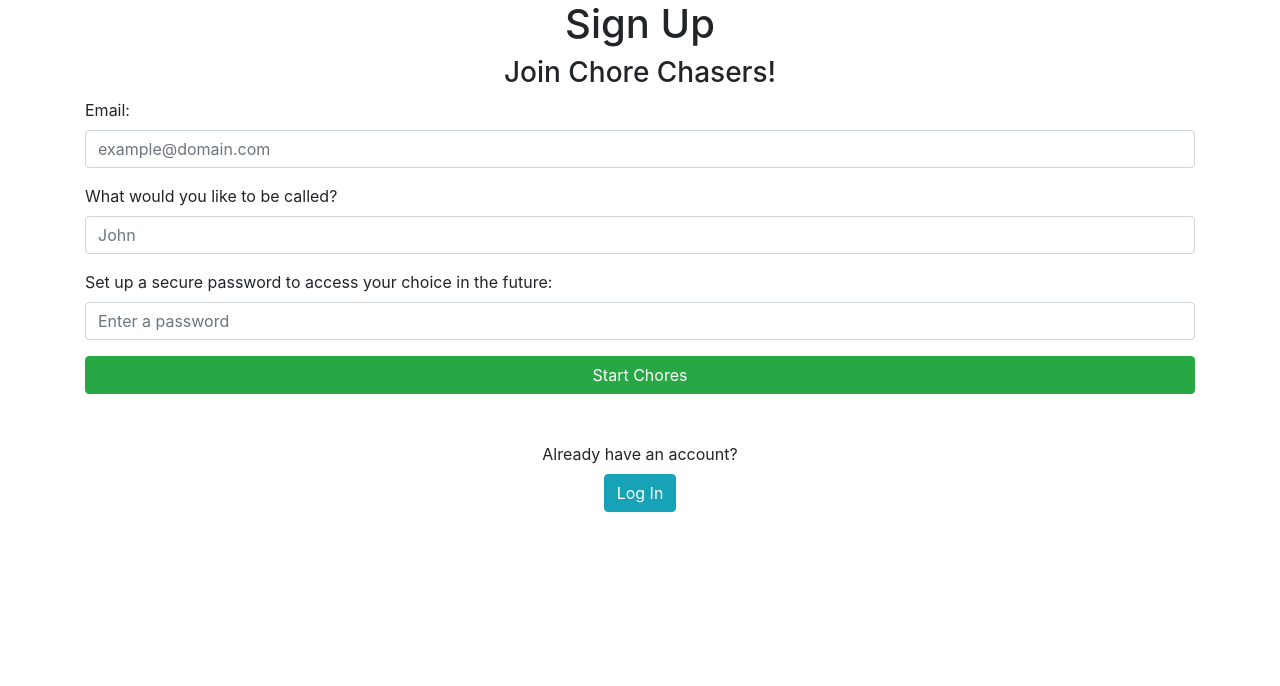
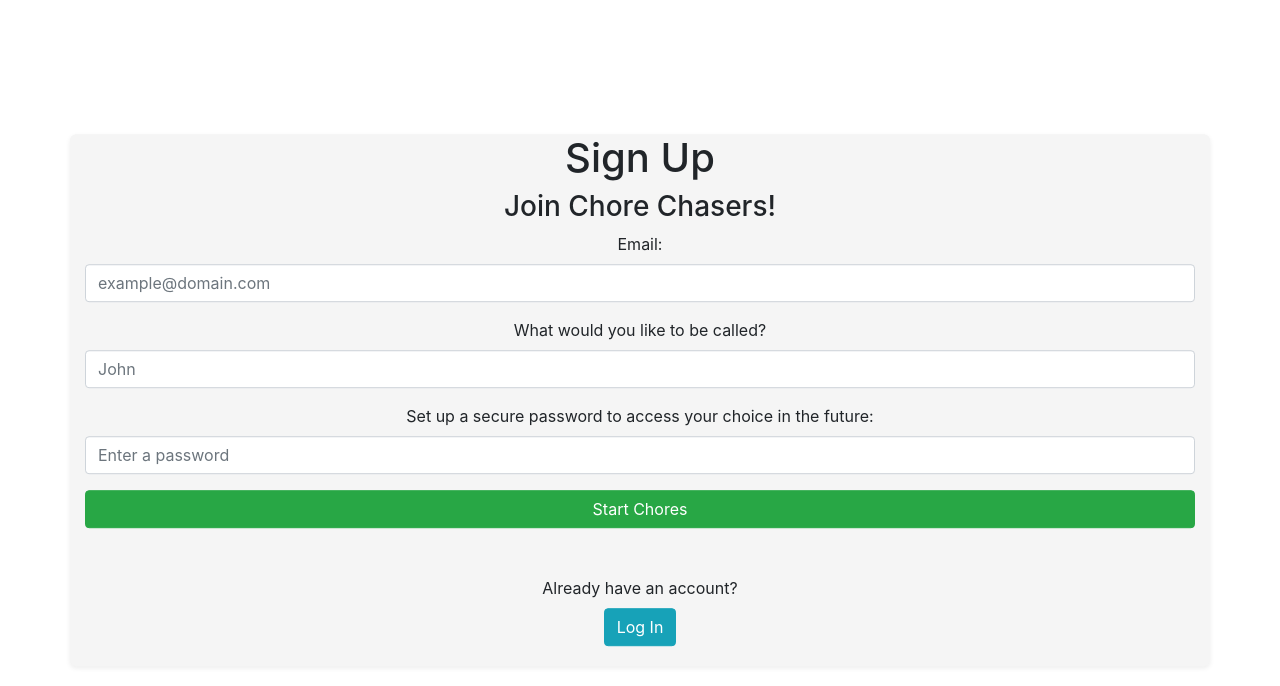
Before and after one commit to BrennanBeeler/CS5340_ChoreChasers, a React (Create React App) app: page /signUp in a window 1280 px wide. Shown: the top 686 px of the page. Built offline with nearby package versions, Linux system fonts and the light colour scheme.

Commit message:
profile css

```diff
--- /dev/null
+++ b/src/components/profile/profile.css
@@ -0,0 +1,40 @@
+.body {
+  background-color: coral;
+}
+.container {
+  width: 400px;
+  margin: 0;
+  position: absolute;
+  top: 50%;
+  left: 50%;
+  -ms-transform: translate(-50%, -50%);
+  transform: translate(-50%, -50%);
+  background-color: whitesmoke;
+  padding: 0 20px 20px;
+  border-radius: 6px;
+  -webkit-border-radius: 6px;
+  -moz-border-radius: 6px;
+  box-shadow: 0 2px 5px rgba(0,0,0,0.075);
+  -webkit-box-shadow: 0 2px 5px rgba(0,0,0,0.075);
+  -moz-box-shadow: 0 2px 5px rgba(0,0,0,0.075);
+  text-align: center;
+}
+
+h2 {
+  font-size: 32px;
+  font-weight: 600;
+  margin-bottom: 15px;
+  color: #333;
+}
+h4 {
+  font-size: 13px;
+  color: #00baff;
+  letter-spacing: 1px;
+  margin-bottom: 25px
+}
+p {
+  font-size: 16px;
+  line-height: 26px;
+  margin-bottom: 20px;
+  color: #666;
+}
--- a/src/components/profile/profile.js
+++ b/src/components/profile/profile.js
@@ -3,7 +3,8 @@ import {connect} from "react-redux";
 import {Link, Redirect} from "react-router-dom";
 import OverlayTrigger from "react-bootstrap/OverlayTrigger";
 import Tooltip from "react-bootstrap/Tooltip";
-import "./background-preview.css";
+//import "./background-preview.css";
+import "./profile.css";
 import {ProgressBar} from "react-bootstrap";
 
 const Profile = ({
@@ -53,8 +54,8 @@ const Profile = ({
             <Link to="/profileSettings" className="nav-link-center">
                 View Account Settings
             </Link>
-            <div style={{padding: 20}} />
-
+            <br/>
+            <br/>
             <h4 className="text-center">
               CURRENT LEVEL
             </h4>
@@ -74,7 +75,6 @@ const Profile = ({
             <h5 style={{padding:5}}>
               You're doing great, {profile.username || defaultName}! Keep up the good work.
             </h5>
-            <div style={{padding: 10}} />
             <div className="row justify-content-center " style={{height: "0px", margin: "0px"}}>
             <h4>
               UNLOCKED LEVELS
@@ -111,10 +111,11 @@ const Profile = ({
                     </div>
                 )})}
               </div>
-              <Link to="/choreManager" className="btn btn-info">
+
+            </div>
+            <Link to="/choreManager" className="btn btn-info">
                Return to Chores
               </Link>
-            </div>
           </div>
         </div>
     )
```
